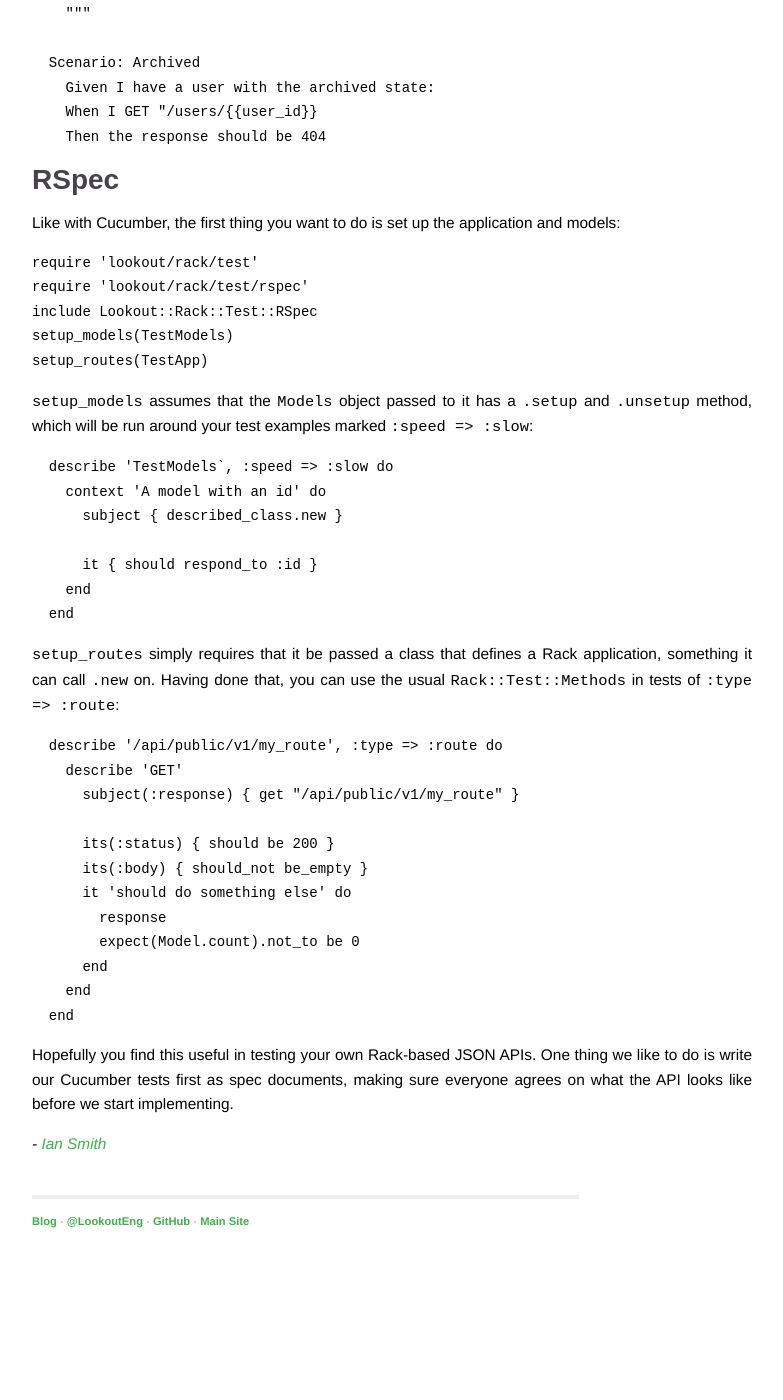
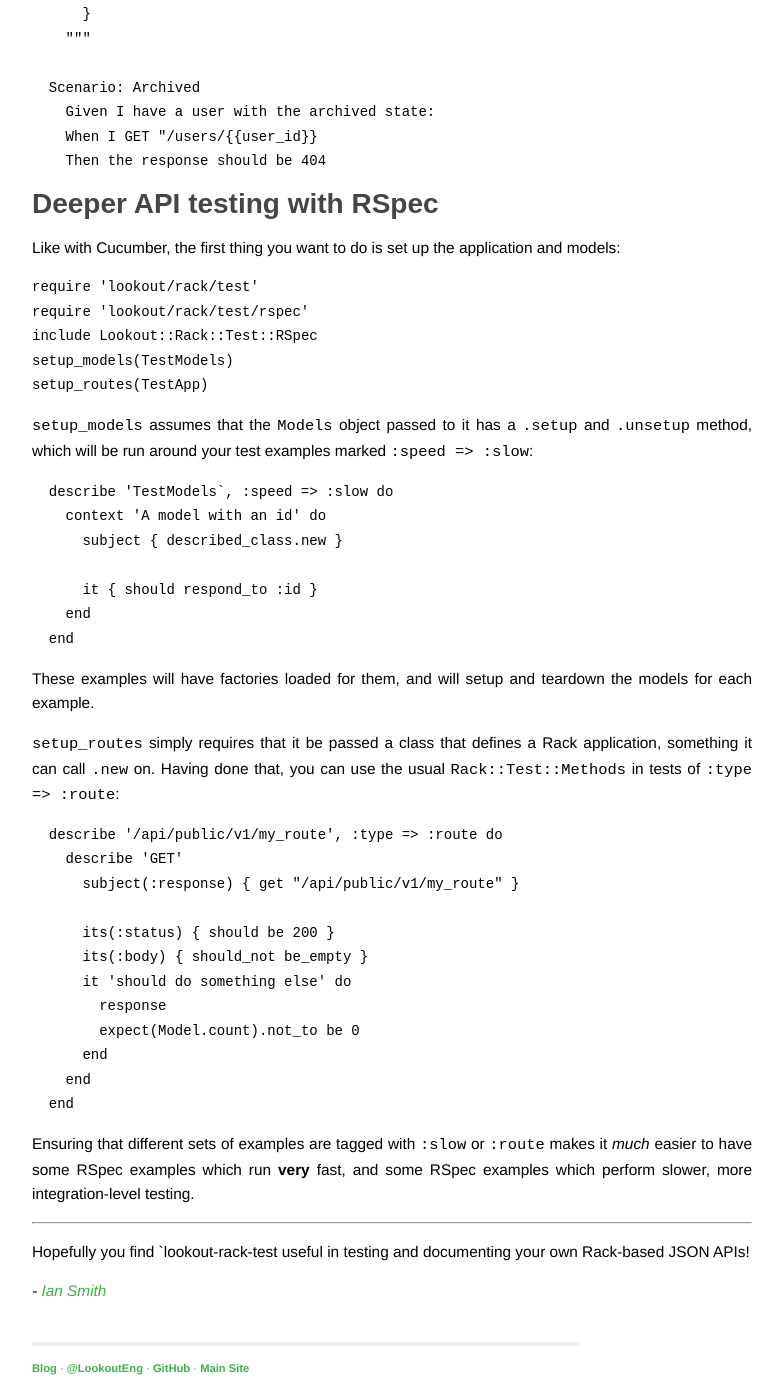
Before and after one commit to webspinner/lookout.github.com, a Jekyll site: the page built from _posts/2014-01-22-testing-rack-based-apis-with-cucumber-and-rspec.md, in a window 1280 px wide and 1400 px high, scrolled down 2320 px. Shown: the whole window, without its empty margins (8-791 px from the left). Built offline with Jekyll 4.4.1, drawn with Linux system fonts in a browser that asks for light colours; Markdown is read by kramdown in place of the engine named in the settings; comment, search, counter and statistics services are not loaded; before the commit the page ends 3573 px from its top, so only the background shows below that; some of the changed text lies outside the part shown.

Commit message:
Clarify a few points in the Rack-test post

````diff
--- a/_posts/2014-01-22-testing-rack-based-apis-with-cucumber-and-rspec.md
+++ b/_posts/2014-01-22-testing-rack-based-apis-with-cucumber-and-rspec.md
@@ -13,9 +13,13 @@
 
 Yesterday, I mentioned that we'd recently released
 [`lookout-rack-test`](https://github.com/lookout/lookout-rack-test).  Today I'm
-going to talk about how to use it for testing Rack-based JSON APIs.
+going to talk about how to use it for testing Rack-based JSON APIs. One of the
+things we like to use this gem for is writing Cucumber scenarios as our **API
+specification**, making sure that everybody agrees on what an API looks like
+before we start implementing.
 
-# Cucumber
+
+# Specifying API behavior with Cucumber
 
 Before using Lookout::Rack::Test::Cucumber, you need to tell it where to find
 your app:
@@ -94,7 +98,6 @@
         "state" : "{% raw %}{{user_state}}{% endraw %}"
       }
     """
-
 ```
 
 You can also combine this with capture groups in your step definitions.  For
@@ -127,10 +130,11 @@
     Then the response should be 404
 ```
 
-# RSpec
+# Deeper API testing with RSpec
 
 Like with Cucumber, the first thing you want to do is set up the application and
 models:
+
 ```ruby
 require 'lookout/rack/test'
 require 'lookout/rack/test/rspec'
@@ -141,6 +145,7 @@
 
 `setup_models` assumes that the `Models` object passed to it has a `.setup` and
 `.unsetup` method, which will be run around your test examples marked `{% raw %}:speed => :slow{% endraw %}`:
+
 ```ruby
   describe 'TestModels`, :speed => :slow do
     context 'A model with an id' do
@@ -150,6 +155,10 @@
     end
   end
 ```
+
+These examples will have factories loaded for them, and will setup and teardown
+the models for each example.
+
 
 `setup_routes` simply requires that it be passed a class that defines a Rack
 application, something it can call `.new` on.  Having done that, you can use the
@@ -169,8 +178,14 @@
   end
 ```
 
-Hopefully you find this useful in testing your own Rack-based JSON APIs.  One
-thing we like to do is write our Cucumber tests first as spec documents, making
-sure everyone agrees on what the API looks like before we start implementing.
+Ensuring that different sets of examples are tagged with `:slow` or `:route`
+makes it *much* easier to have some RSpec examples which run **very** fast, and
+some RSpec examples which perform slower, more integration-level testing.
+
+
+---
+
+
+Hopefully you find `lookout-rack-test useful in testing and documenting your own Rack-based JSON APIs!
 
 *- [Ian Smith](https://github.com/ismith)*
````
